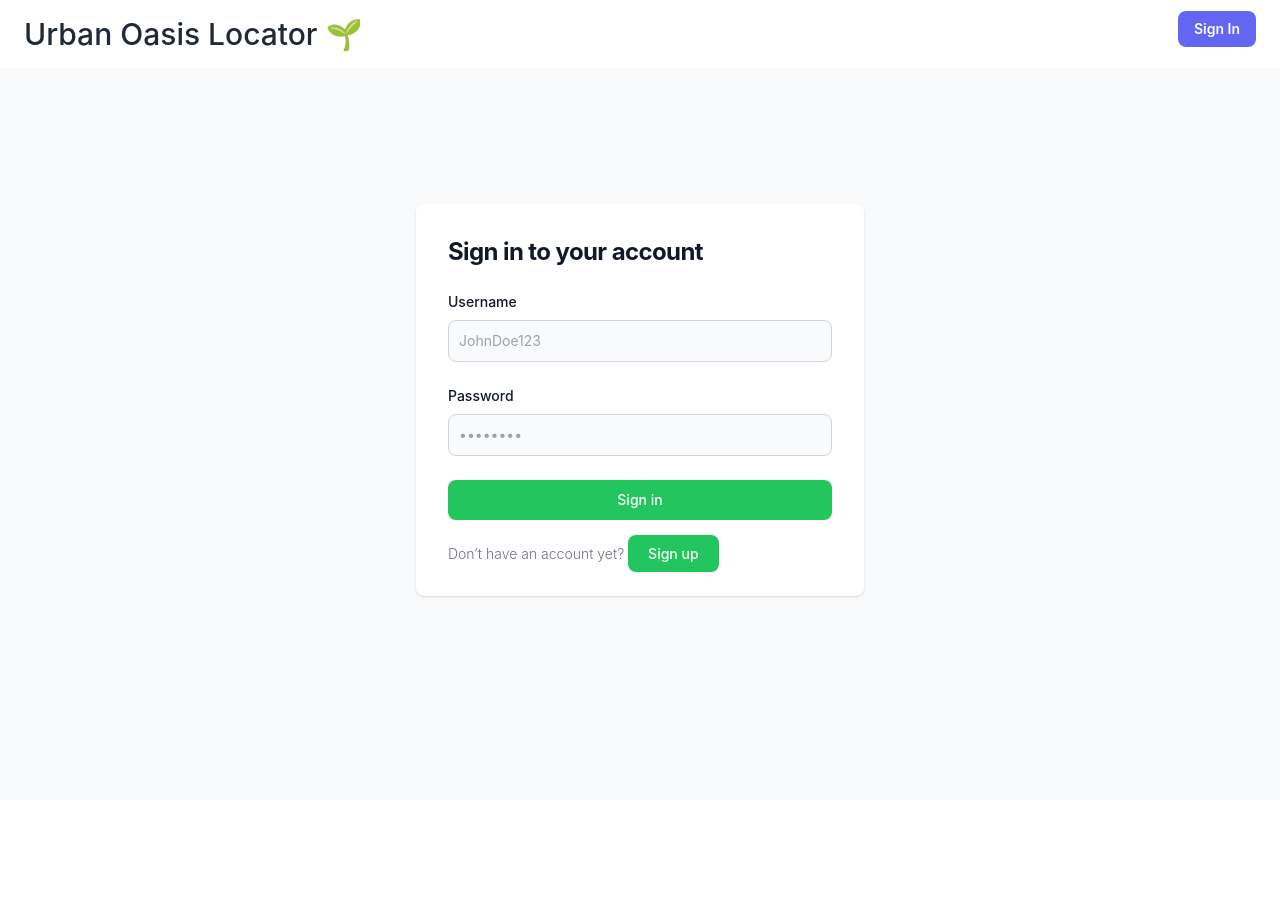
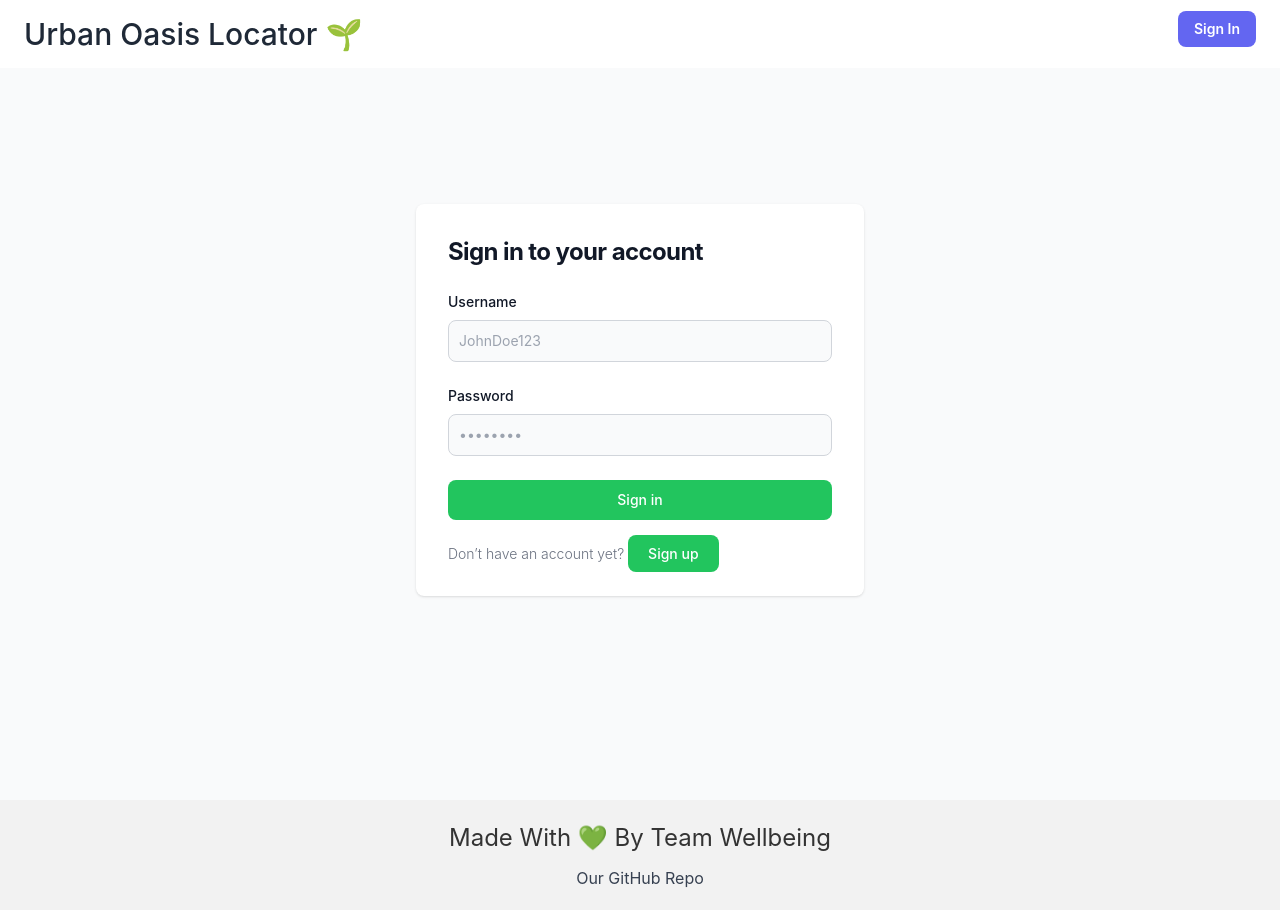
Before and after one commit to ScarletBowen/urban-oasis-app, a React (Create React App) app in the folder client/: page /signin in a window 1280 px wide. Before the commit the page ends 800 px from the top, so only its background shows below. Built offline with nearby package versions, Linux system fonts and the light colour scheme.

Commit message:
footer complete

```diff
--- a/client/src/App.js
+++ b/client/src/App.js
@@ -20,6 +20,7 @@ import {
 } from "./pages";
 
 import Nav from "./components/Nav";
+import Footer from "./components/Footer";
 
 const authLink = setContext((_, { headers }) => {
   const token = localStorage.getItem("id_token");
@@ -39,6 +40,7 @@ const router = createBrowserRouter([
       <>
         <Nav />
         <Home />
+        <Footer />
       </>
     ),
     errorElement: <Error />,
@@ -49,6 +51,7 @@ const router = createBrowserRouter([
       <>
         <Nav />
         <Signin />
+        <Footer />
       </>
     ),
   },
@@ -58,6 +61,7 @@ const router = createBrowserRouter([
       <>
         <Nav />
         <Signup />
+        <Footer />
       </>
     ),
   },
@@ -67,6 +71,7 @@ const router = createBrowserRouter([
       <>
         <Nav />
         <Profile />
+        <Footer />
       </>
     ),
   },
@@ -76,6 +81,7 @@ const router = createBrowserRouter([
       <>
         <Nav />
         <UserProfile />
+        <Footer />
       </>
     ),
   },
@@ -85,6 +91,7 @@ const router = createBrowserRouter([
       <>
         <Nav />
         <PlaceDetails />
+        <Footer />
       </>
     ),
   },
@@ -94,6 +101,7 @@ const router = createBrowserRouter([
       <>
         <Nav />
         <FavoritePlaces />
+        <Footer />
       </>
     ),
   },
--- /dev/null
+++ b/client/src/components/Footer.jsx
@@ -0,0 +1,32 @@
+import React from 'react';
+import { Link } from 'react-router-dom';
+
+const Footer = () => {
+  const footerStyle = {
+    backgroundColor: '#f2f2f2',
+    padding: '20px',
+    textAlign: 'center',
+  };
+
+  const headingStyle = {
+    color: '#333',
+    fontSize: '24px',
+    marginBottom: '10px',
+  };
+
+  return (
+    <footer style={footerStyle}>
+      <div>
+        <h1 style={headingStyle}>Made With 💚 By Team Wellbeing</h1>
+        <Link to="https://github.com/ScarletBowen/urban-oasis-app"
+        className="px-6 py-2 text-bg text-gray-700 dark:text-gray-200 hover:text-indigo-500
+        transition ease-in-out delay-150 hover:-translate-y-1 hover:scale-110 duration-300 first-letter
+        ">
+          Our GitHub Repo
+        </Link>
+      </div>
+    </footer>
+  );
+};
+
+export default Footer;
```
